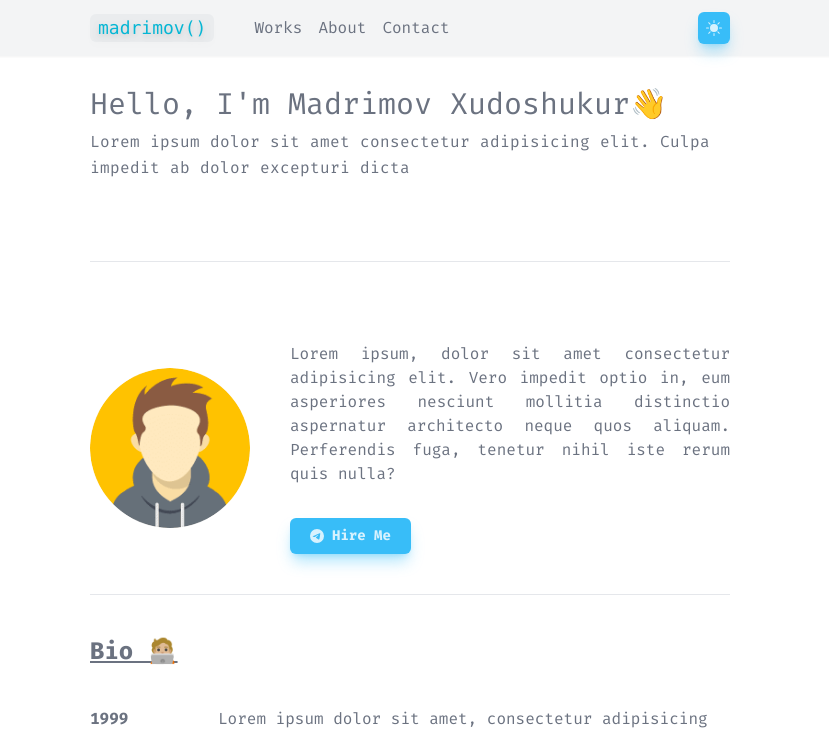
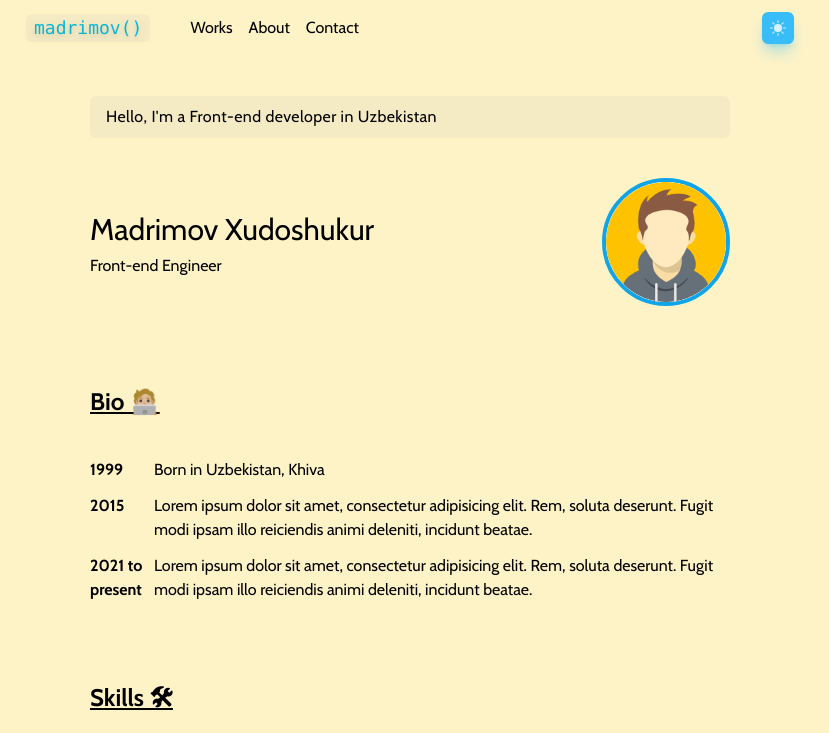
Before and after one commit to madrimovDev/portfolio-next, a Next.js app: page / in a window 1280 px wide. Shown: the top 733 px of the page, without its empty margins (230-1059 px from the left). Built offline with nearby package versions, Linux system fonts and the light colour scheme.

Commit message:
refactor

```diff
--- a/src/components/Layout.tsx
+++ b/src/components/Layout.tsx
@@ -1,16 +1,28 @@
-import React, { FC, PropsWithChildren, useRef } from 'react'
+import React, {
+	FC,
+	PropsWithChildren,
+	useEffect,
+	useRef,
+	useState
+} from 'react'
 import Navbar from './navbar/Navbar'
 import Footer from './footer/Footer'
-import { Fira_Mono } from 'next/font/google'
+import { Cabin } from 'next/font/google'
 
-const fira = Fira_Mono({
-	weight: ['400', '700', '500'],
+const fira = Cabin({
+	weight: ['400', '700', '500','600'],
 	subsets: ['latin']
 })
 
 const Layout: FC<PropsWithChildren> = ({ children }) => {
 	const ref = useRef<HTMLElement>(null)
-	const padding = ref.current ? ref.current.clientHeight : 0
+	const [padding, setPadding] = useState(0)
+
+	useEffect(() => {
+		if (ref.current) {
+			setPadding(ref.current.clientHeight)
+		}
+	}, [ref])
 
 	return (
 		<div
--- a/src/components/bio/Bio.tsx
+++ b/src/components/bio/Bio.tsx
@@ -4,22 +4,19 @@ import { Section } from '../core'
 const Bio = () => {
 	return (
 		<Section title='Bio 🧑🏼‍💻'>
-			<div className='grid grid-cols-1 md:grid-cols-[20%_80%] gap-y-6'>
+			<div className='grid grid-cols-1 md:grid-cols-[auto_90%] gap-y-3'>
 				<h4 className='font-bold'>1999</h4>
+				<p className='dark:text-white'>
+					Born in Uzbekistan, Khiva
+				</p>
+				<h4 className='font-bold'>2015</h4>
 				<p className='dark:text-white'>
 					Lorem ipsum dolor sit amet, consectetur
 					adipisicing elit. Rem, soluta deserunt. Fugit modi
 					ipsam illo reiciendis animi deleniti, incidunt
 					beatae.
 				</p>
-				<h4 className='font-bold'>1999</h4>
-				<p className='dark:text-white'>
-					Lorem ipsum dolor sit amet, consectetur
-					adipisicing elit. Rem, soluta deserunt. Fugit modi
-					ipsam illo reiciendis animi deleniti, incidunt
-					beatae.
-				</p>
-				<h4 className='font-bold'>1999</h4>
+				<h4 className='font-bold'>2021 to present</h4>
 				<p className='dark:text-white'>
 					Lorem ipsum dolor sit amet, consectetur
 					adipisicing elit. Rem, soluta deserunt. Fugit modi
--- a/src/components/core/sections/Section.tsx
+++ b/src/components/core/sections/Section.tsx
@@ -8,8 +8,8 @@ interface Props {
 
 const Section: FC<Props> = ({ children, title }) => {
 	return (
-		<section className='py-10 border-b dark:border-b-gray-700'>
-			<SectionTitle title={title} />
+		<section className='py-5 md:py-10'>
+			{title && <SectionTitle title={title} />}
 			{children}
 		</section>
 	)
--- a/src/components/hero/Hero.tsx
+++ b/src/components/hero/Hero.tsx
@@ -1,33 +1,38 @@
 import React from 'react'
-import { motion } from 'framer-motion'
+import Avatar from '@/assets/avatar.png'
 import { useMenu } from '@/hooks'
 import { DataType } from '@/pages/types'
+import { Section } from '../core'
+import Image from 'next/image'
 
 const Hero = ({ data }: { data: DataType['hero'] }) => {
-	const { show, toggleMenu } = useMenu()
 	return (
-		<section className='border-b dark:border-b-gray-700 '>
-			<div className='py-20'>
-				<h1 className='text-3xl leading-relaxed'>
-					{data.title}
-					<motion.span
-						onMouseEnter={toggleMenu}
-						onMouseLeave={toggleMenu}
-						className='inline-block'
-						animate={{
-							rotate: show
-								? [0, -10, 10, -10, 10, -10, 10, 0]
-								: 360
-						}}
-					>
-						{data.icon}
-					</motion.span>
-				</h1>
-				<p className='leading-relaxed tracking-wide'>
-					{data.desc}
-				</p>
+		<Section >
+			<p className='leading-relaxed tracking-wide py-2 px-4 bg-gray-400/10 rounded-md'>
+				{data.desc}
+			</p>
+			<div className='mt-10 flex flex-col md:flex-row md:items-center gap-4'>
+				<div className='flex-grow'>
+					<h1 className='text-3xl leading-relaxed'>
+						{data.title}
+					</h1>
+					<p>
+						{
+							data.info
+						}
+					</p>
+				</div>
+				<Image
+					blurDataURL={Avatar.blurDataURL}
+					src={Avatar.src}
+					className='rounded-full w-32 border-4 border-sky-500 self-center'
+					alt='Avatar'
+					width={Avatar.width}
+					height={Avatar.height}
+					priority
+				/>
 			</div>
-		</section>
+		</Section>
 	)
 }
 
--- a/src/components/iam/Iam.tsx
+++ /dev/null
@@ -1,44 +0,0 @@
-import React from 'react'
-import Avatar from '@/assets/avatar.png'
-import Image from 'next/image'
-import { Button, Section } from '../core'
-import Link from 'next/link'
-import { BsTelegram } from 'react-icons/bs'
-
-const Iam = () => {
-	return (
-		<Section >
-			<div className='flex flex-col items-center md:flex-row gap-10 '>
-				<Image
-					blurDataURL={Avatar.blurDataURL}
-					src={Avatar.src}
-					className='rounded-full w-full md:w-40'
-					alt='Avatar'
-					width={Avatar.width}
-					height={Avatar.height}
-					priority
-				/>
-				<div>
-					<p className='text-justify mb-8'>
-						Lorem ipsum, dolor sit amet consectetur
-						adipisicing elit. Vero impedit optio in, eum
-						asperiores nesciunt mollitia distinctio
-						aspernatur architecto neque quos aliquam.
-						Perferendis fuga, tenetur nihil iste rerum quis
-						nulla?
-					</p>
-					<Button
-						as={Link}
-						href='/'
-						colorScheme='blue'
-						variant='button'
-					>
-						<BsTelegram /> Hire Me
-					</Button>
-				</div>
-			</div>
-		</Section>
-	)
-}
-
-export default Iam
--- a/src/components/index.ts
+++ b/src/components/index.ts
@@ -1,6 +1,5 @@
 export { default as Navbar } from './navbar/Navbar'
 export { default as Hero } from './hero/Hero'
-export { default as Iam } from './iam/Iam'
 export { default as Skills } from './skills/Skills'
 export { default as Layout } from './Layout'
 export { default as Bio } from './bio/Bio'
--- a/src/components/navbar/Navbar.tsx
+++ b/src/components/navbar/Navbar.tsx
@@ -10,8 +10,8 @@ import DesktopMenu from './DesktopMenu'
 const Navbar = forwardRef<HTMLElement, unknown>((_, ref) => {
 	const { toggleTheme } = useColorMode()
 	return (
-		<nav ref={ref} className='fixed z-10 w-full top-0 left-0 px-4 py-3 bg-gray-800/5 backdrop-blur-sm shadow-sm'>
-			<div className='max-w-screen-sm mx-auto flex items-center justify-between'>
+		<nav ref={ref} className='fixed z-10 w-full top-0 left-0  dark:bg-zinc-900/80 bg-amber-100/80 backdrop-blur-sm'>
+			<div className='max-w-screen-md mx-auto px-4 md:px-0 py-3 flex items-center justify-between'>
 				<Link
 					href='/'
 					replace
--- a/src/pages/_document.tsx
+++ b/src/pages/_document.tsx
@@ -4,7 +4,8 @@ export default function Document() {
   return (
     <Html lang="en">
       <Head />
-      <body className='bg-white dark:bg-stone-900 text-gray-500 transition-all'>
+      <body style={{
+      }} className='bg-amber-100 dark:bg-zinc-900 dark:text-white transition-all text-sm md:text-base'>
         <Main />
         <NextScript />
       </body>
--- a/src/pages/api/hero/data.json
+++ b/src/pages/api/hero/data.json
@@ -1,8 +1,8 @@
 {
 	"hero": {
-		"title": "Hello, I'm Madrimov Xudoshukur",
-		"icon": "👋",
-		"desc": "Lorem ipsum dolor sit amet consectetur adipisicing elit. Culpa impedit ab dolor excepturi dicta"
+		"title": "Madrimov Xudoshukur",
+		"info": "Front-end Engineer",
+		"desc": "Hello, I'm a Front-end developer in Uzbekistan"
 	},
 	"skills": [
 		{
--- a/src/pages/index.tsx
+++ b/src/pages/index.tsx
@@ -1,8 +1,6 @@
 import {
 	Bio,
 	Hero,
-	Iam,
-	Navbar,
 	Skills
 } from '@/components'
 import { GetStaticProps } from 'next'
@@ -19,7 +17,6 @@ export default function Home({
 		<>
 			<>
 				<Hero data={result.hero} />
-				<Iam />
 				<Bio />
 				<Skills skills={result.skills} />
 			</>
```
Also changed, not shown: src/assets/bg.png (added), src/assets/styles/style.css (line endings or trailing spaces).
